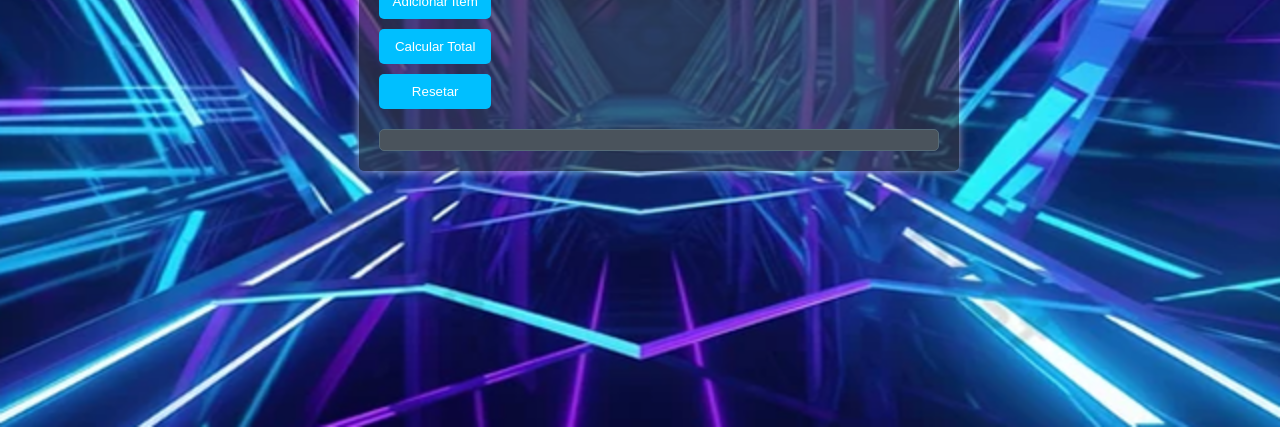
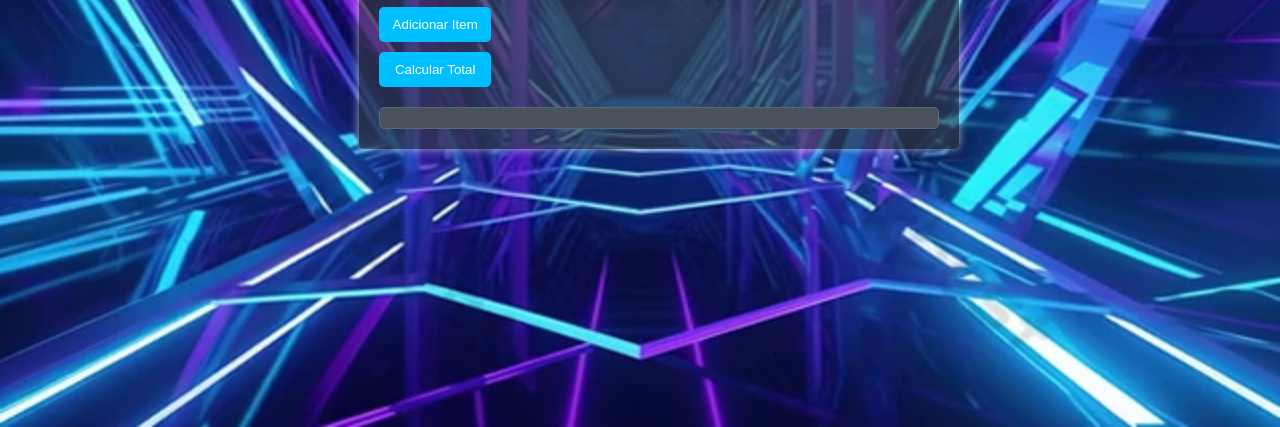
Before and after one commit to El-Samurai-Dev/gerenciamento-de-gasto, a plain HTML site: page index.html in a window 1280 px wide. Shown: the part 373-800 px from the top of the page. Drawn offline with Linux system fonts and the light colour scheme.

Commit message:
Update index.html

```diff
--- a/index.html
+++ b/index.html
@@ -18,7 +18,7 @@
         </div>
         <button id="add-item">Adicionar Item</button>
         <button id="calcular-total">Calcular Total</button>
-        <button id="resetarButton">Resetar</button>
+<!--         <button id="resetarButton">Resetar</button> -->
         <div id="resultado"></div>
     </div>
 
```
